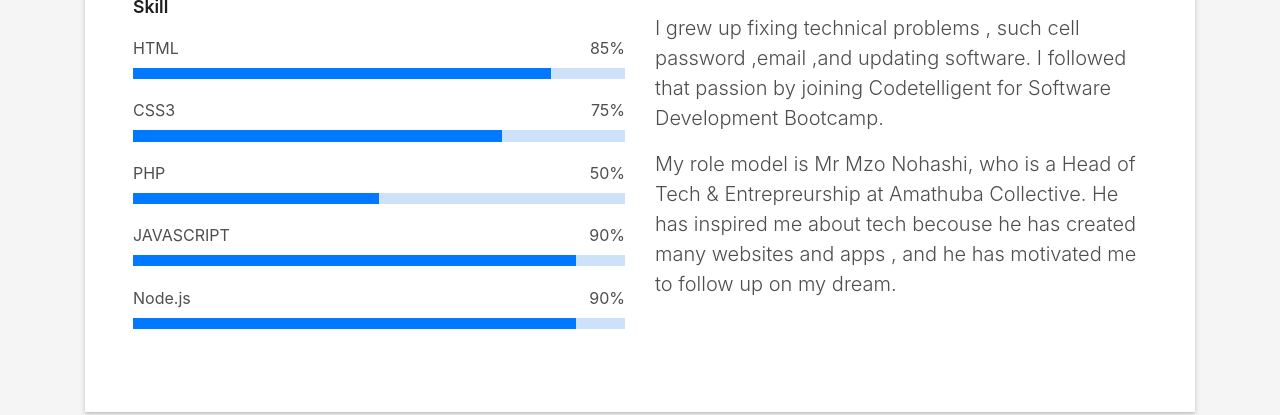
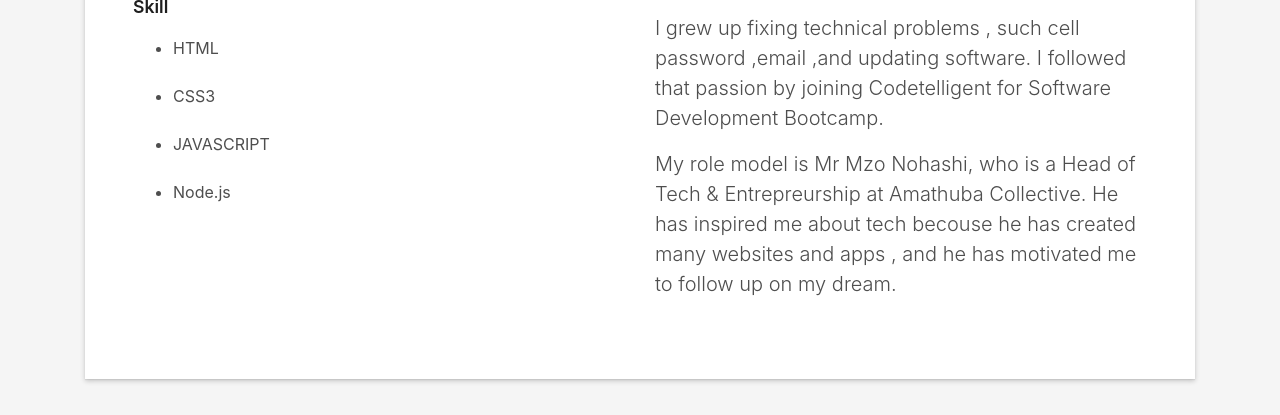
Before and after one commit to Andabambi/portfolio2, a plain HTML site: page DevFolio/index.html in a window 1280 px wide. Shown: the part 1107-1522 px from the top of the page. Drawn offline with Linux system fonts and the light colour scheme; files whose address does not match are found by name.

Commit message:
Add files via upload

```diff
--- a/DevFolio/index.html
+++ b/DevFolio/index.html
@@ -100,31 +100,17 @@
                 </div>
                 <div class="skill-mf">
                   <p class="title-s">Skill</p>
-                  <span>HTML</span> <span class="pull-right">85%</span>
-                  <div class="progress">
-                    <div class="progress-bar" role="progressbar" style="width: 85%;" aria-valuenow="85" aria-valuemin="0"
-                      aria-valuemax="100"></div>
-                  </div>
-                  <span>CSS3</span> <span class="pull-right">75%</span>
-                  <div class="progress">
-                    <div class="progress-bar" role="progressbar" style="width: 75%" aria-valuenow="75" aria-valuemin="0"
-                      aria-valuemax="100"></div>
-                  </div>
-                  <span>PHP</span> <span class="pull-right">50%</span>
-                  <div class="progress">
-                    <div class="progress-bar" role="progressbar" style="width: 50%" aria-valuenow="50" aria-valuemin="0"
-                      aria-valuemax="100"></div>
-                  </div>
-                  <span>JAVASCRIPT</span> <span class="pull-right">90%</span>
-                  <div class="progress">
-                    <div class="progress-bar" role="progressbar" style="width: 90%" aria-valuenow="90" aria-valuemin="0"
-                      aria-valuemax="100"></div>
-                  </div>
-                  <span>Node.js</span> <span class="pull-right">90%</span>
-                  <div class="progress">
-                    <div class="progress-bar" role="progressbar" style="width: 90%" aria-valuenow="90" aria-valuemin="0"
-                      aria-valuemax="100"></div>
-                  </div>
+                  <ul>
+                  <li><span>HTML</span> <span class="pull-right"></span></li>
+                  <br>
+
+                  <li><span>CSS3</span> <span class="pull-right"></span></li>
+
+                  <br>
+                  <li><span>JAVASCRIPT</span> <span class="pull-right"></span></li>
+                  <br>
+                  <li><span>Node.js</span> <span class="pull-right"></span></li>
+                </ul>
                 </div>
               </div>
               <div class="col-md-6">
@@ -317,7 +303,7 @@
                     <ul class="list-ico">
                       <li><span class="ion-ios-location"></span> 35210 Futhi street,Harare ,7784</li>
                       <li><span class="ion-ios-telephone"></span>068 188 9151</li>
-                      <li><span class="ion-email"></span>asemahle.ndabambi@codetelligence.org.za</li>
+                      <li><span class="ion-email"></span> Ndabambi58@gmail.com</li>
                     </ul>
                   </div>
                   <div class="socials">
```
